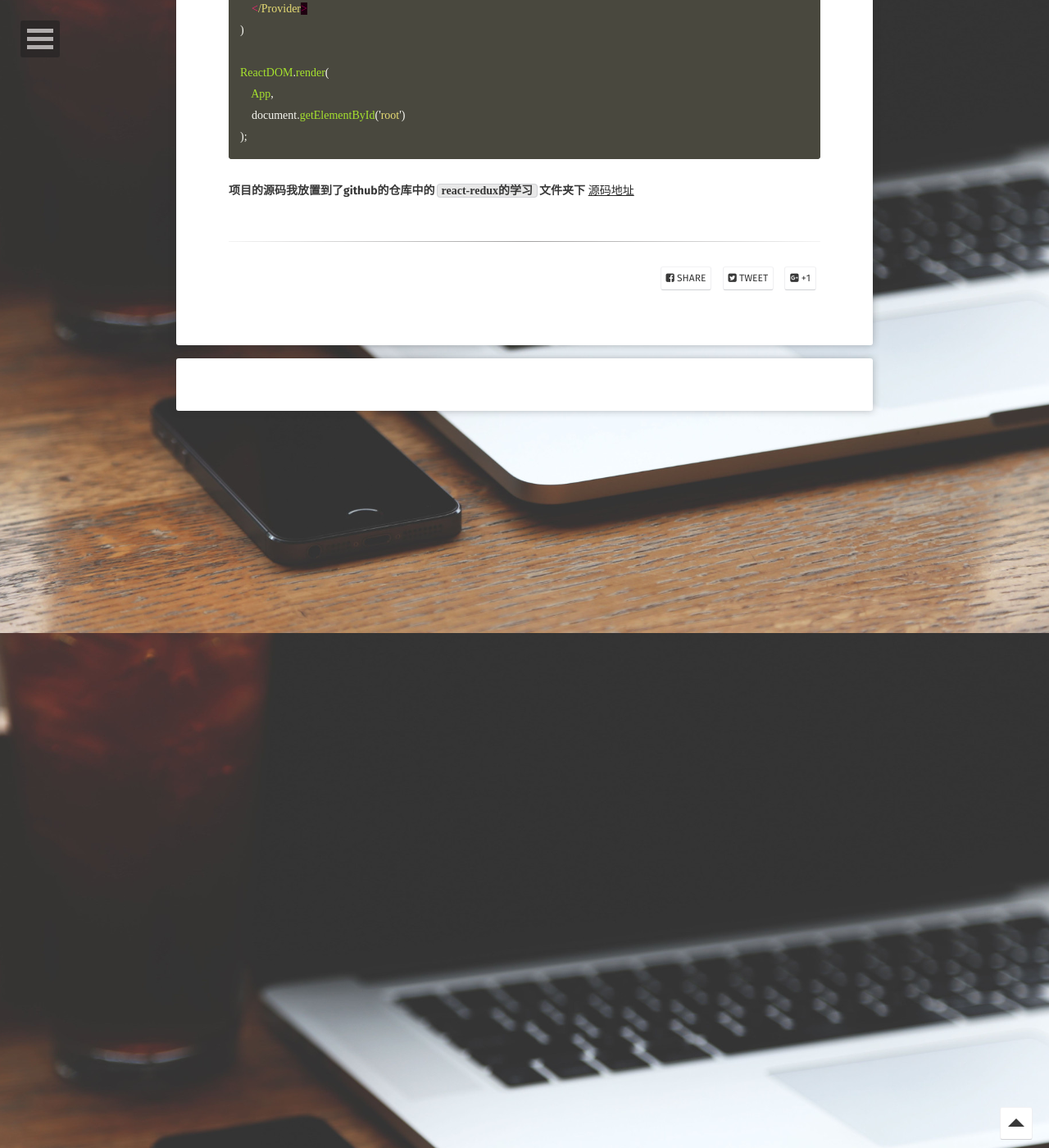
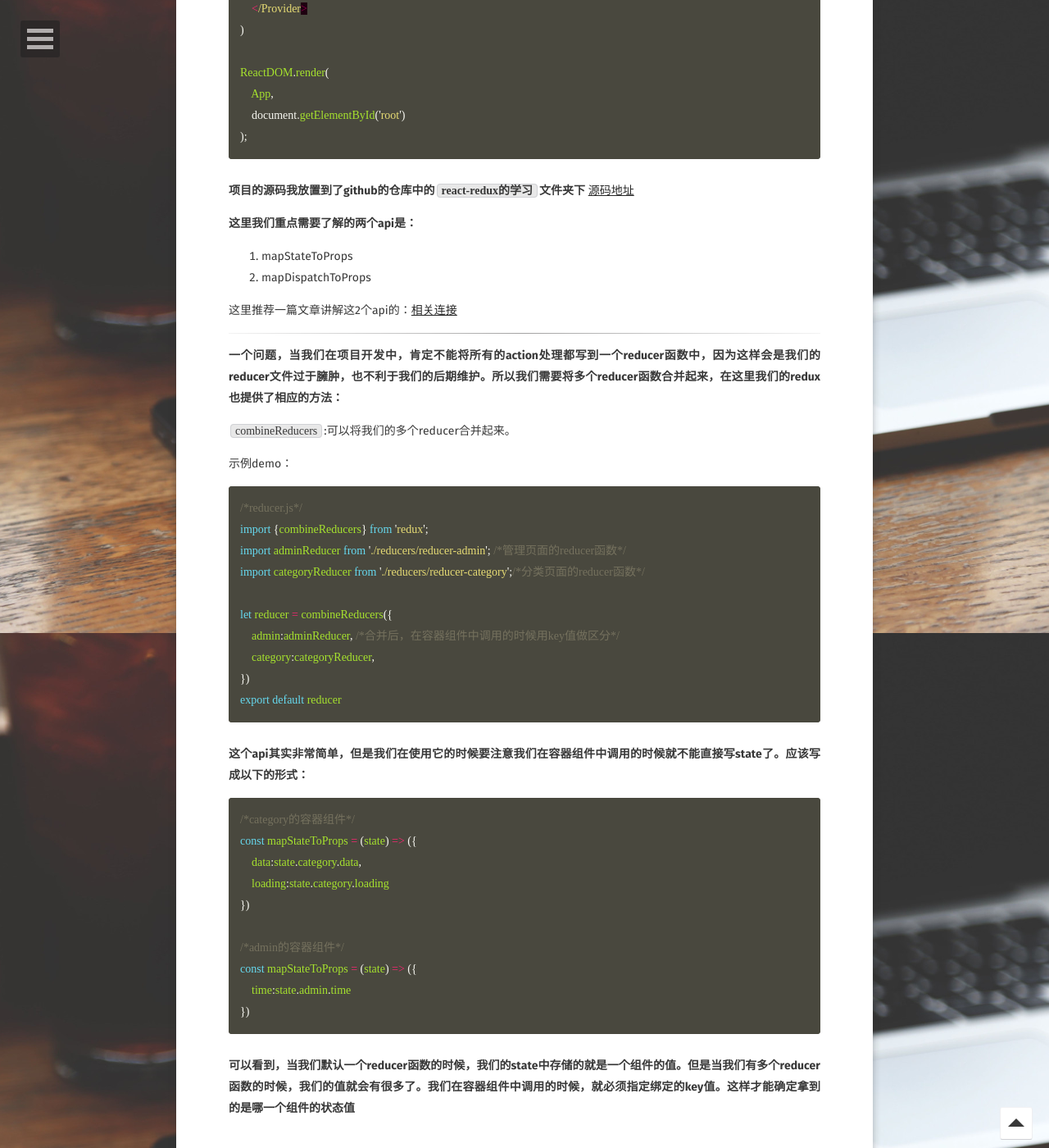
Before and after one commit to thomas-void0/lmxyjy.github.io, a Jekyll site: the page built from _posts/2019-8-17-react-redux的基本概念和用法.md, in a window 1280 px wide and 1400 px high, scrolled down 9128 px. Shown: the whole window at 82% size. Built offline with Jekyll 4.4.1, drawn with Linux system fonts in a browser that asks for light colours; some web fonts are replaced; comment, search, counter and statistics services are not loaded.

Commit message:
“react-redux完成

`````diff
--- a/_posts/2019-8-17-react-redux的基本概念和用法.md
+++ b/_posts/2019-8-17-react-redux的基本概念和用法.md
@@ -314,3 +314,46 @@ ReactDOM.render(
 );
 ````
 **项目的源码我放置到了github的仓库中的`react-redux的学习`文件夹下** [源码地址](https://github.com/lmxyjy/redux_base)
+
+**这里我们重点需要了解的两个api是：**
+
+1. mapStateToProps
+2. mapDispatchToProps
+
+这里推荐一篇文章讲解这2个api的：[相关连接](https://www.tuicool.com/articles/MrmYN36)
+
+----
+
+**一个问题，当我们在项目开发中，肯定不能将所有的action处理都写到一个reducer函数中，因为这样会是我们的reducer文件过于臃肿，也不利于我们的后期维护。所以我们需要将多个reducer函数合并起来，在这里我们的redux也提供了相应的方法：**
+
+`combineReducers`:可以将我们的多个reducer合并起来。
+
+示例demo：
+
+````js
+/*reducer.js*/
+import {combineReducers} from 'redux';
+import adminReducer from './reducers/reducer-admin'; /*管理页面的reducer函数*/
+import categoryReducer from './reducers/reducer-category';/*分类页面的reducer函数*/
+
+let reducer = combineReducers({
+    admin:adminReducer, /*合并后，在容器组件中调用的时候用key值做区分*/
+    category:categoryReducer,
+})
+export default reducer
+````
+**这个api其实非常简单，但是我们在使用它的时候要注意我们在容器组件中调用的时候就不能直接写state了。应该写成以下的形式：**
+
+````js
+/*category的容器组件*/
+const mapStateToProps = (state) => ({
+    data:state.category.data,
+    loading:state.category.loading
+})
+
+/*admin的容器组件*/
+const mapStateToProps = (state) => ({
+    time:state.admin.time
+})
+````
+**可以看到，当我们默认一个reducer函数的时候，我们的state中存储的就是一个组件的值。但是当我们有多个reducer函数的时候，我们的值就会有很多了。我们在容器组件中调用的时候，就必须指定绑定的key值。这样才能确定拿到的是哪一个组件的状态值**
`````
